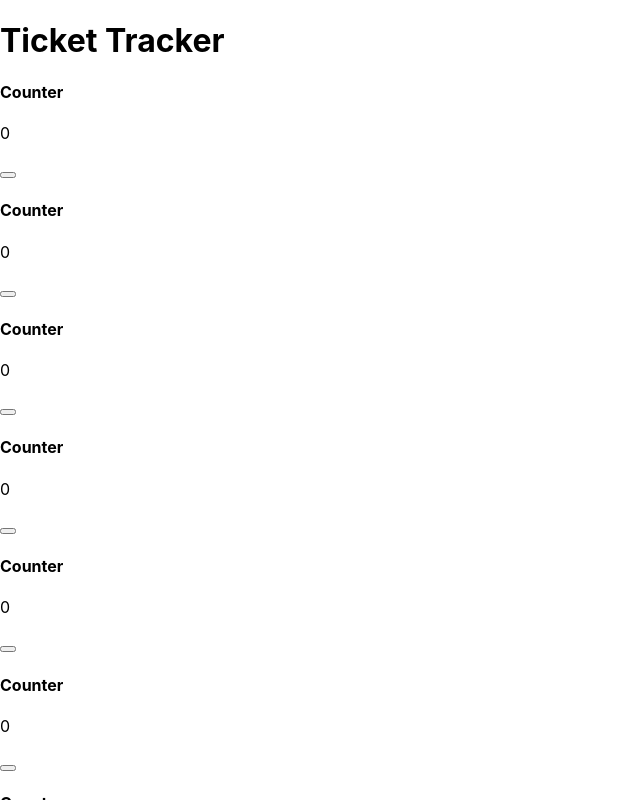
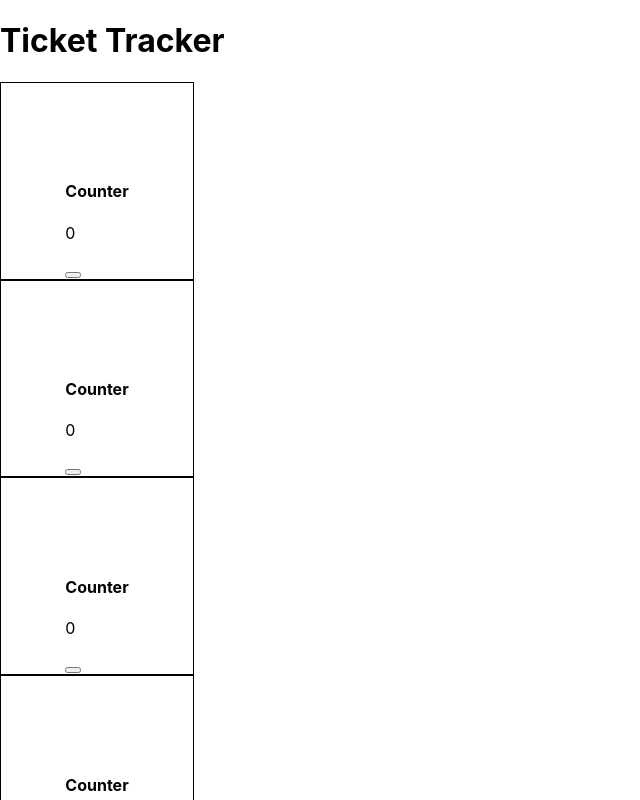
Before and after one commit to HPTR/ticket-tracker, a React (Create React App) app: page / in a window 1280 px wide. Shown: the top 800 px of the page, without its empty margins (0-640 px from the left). Built offline with nearby package versions, Linux system fonts and the light colour scheme.

Commit message:
Import scss to Tracker and add basic styling

```diff
--- a/src/components/Tracker/Tracker.jsx
+++ b/src/components/Tracker/Tracker.jsx
@@ -1,4 +1,5 @@
 import React from 'react'
+import "./Tracker.scss"
 
 const Tracker = (props) => {
 
--- a/src/components/Tracker/Tracker.scss
+++ b/src/components/Tracker/Tracker.scss
@@ -0,0 +1,8 @@
+.tracker {
+    display: flex;
+    justify-content: center;
+    align-items: center;
+    flex-direction: column;
+    border: 1px solid black;
+    width: 15%;
+}
```
